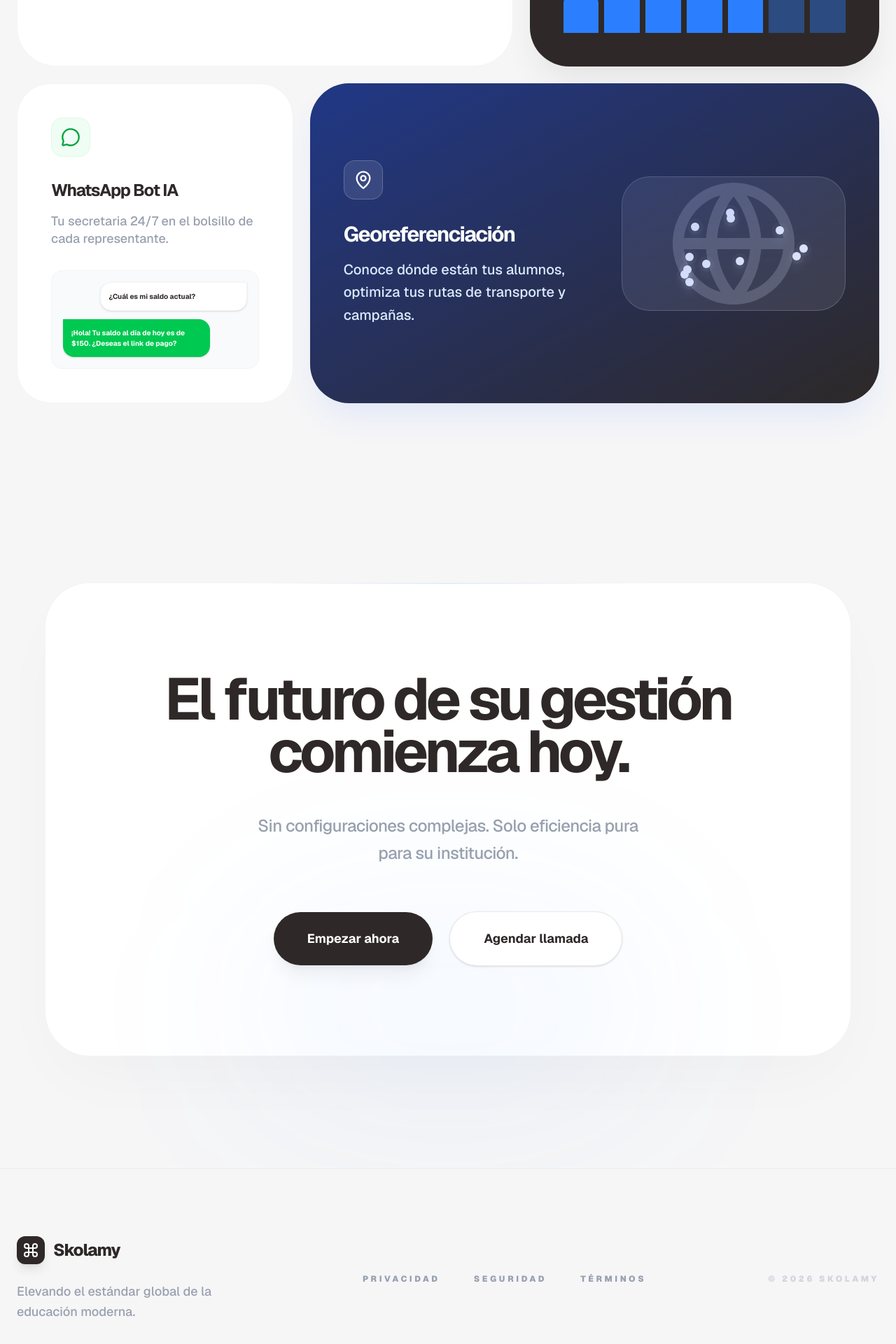
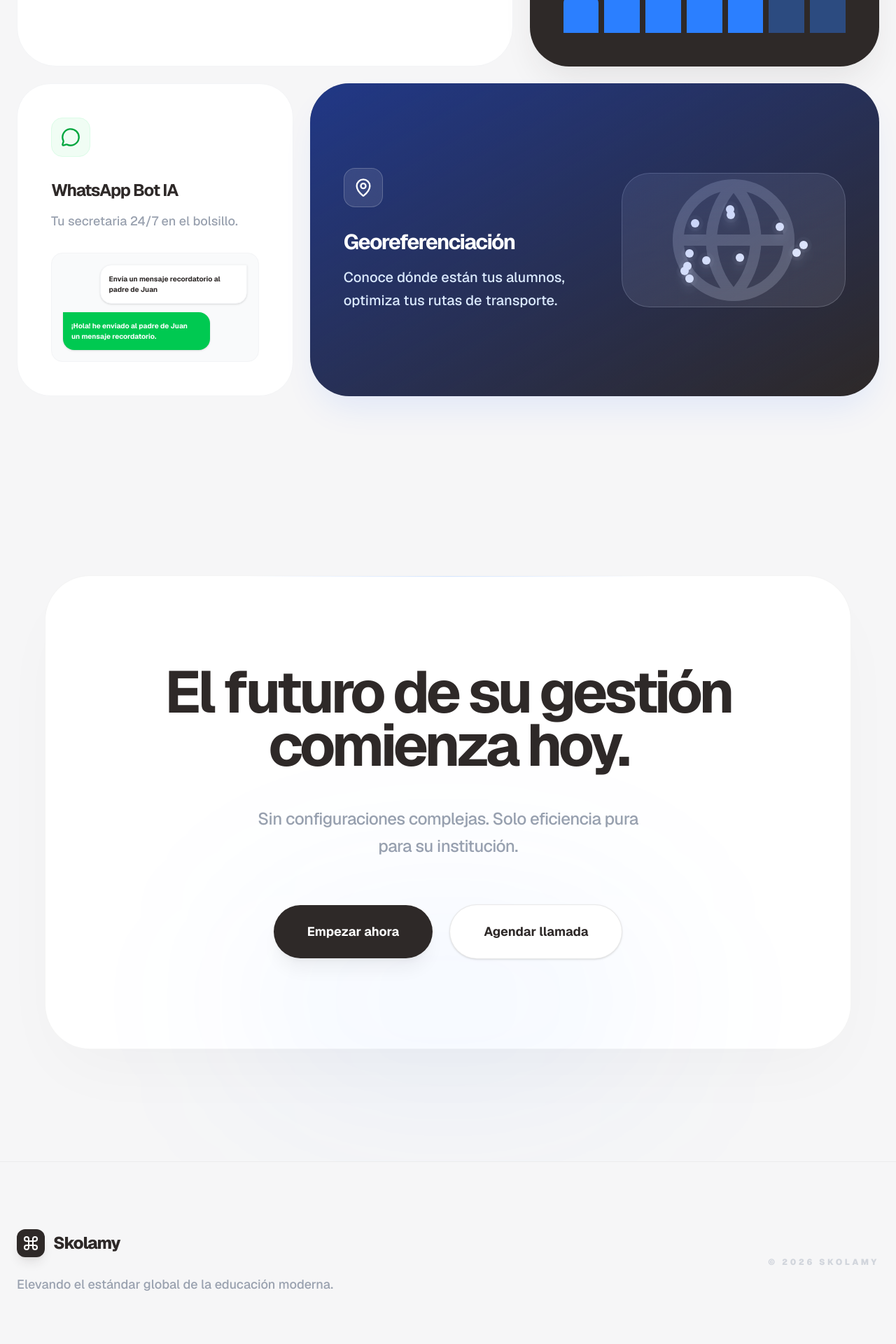
Before and after one commit to HarrysonLadines/skolamy-landing, a Next.js app: page / in a window 1280 px wide. Shown: the part 2560-4480 px from the top of the page at 70% size. Built offline with nearby package versions, Linux system fonts and the light colour scheme; a web font is replaced by a local one.

Commit message:
UX: add general improvements.

```diff
--- a/src/components/landing/Features.tsx
+++ b/src/components/landing/Features.tsx
@@ -16,7 +16,7 @@ export const Features = () => {
         </Reveal>
         <Reveal delay={0.2}>
           <p className="text-gray-400 text-xl md:text-2xl max-w-2xl font-medium mb-20 tracking-tight leading-relaxed">
-            Cada detalle ha sido diseñado para la velocidad y la claridad operativa.
+            Cada detalle ha sido diseñado para velocidad y claridad operativa.
           </p>
         </Reveal>
 
@@ -125,16 +125,16 @@ export const Features = () => {
             </div>
             <h3 className="text-2xl font-bold tracking-tighter mb-4 text-[#2e2928]">WhatsApp Bot IA</h3>
             <p className="text-gray-400 font-medium text-lg leading-snug mb-8">
-              Tu secretaria 24/7 en el bolsillo de cada representante.
+              Tu secretaria 24/7 en el bolsillo.
             </p>
 
             {/* Visual: Chat Simulation */}
             <div className="space-y-3 bg-gray-50 p-4 rounded-2xl border border-gray-100">
               <div className="bg-white p-3 rounded-2xl rounded-tr-none shadow-sm ml-auto max-w-[80%] border border-gray-100">
-                <p className="text-[10px] font-bold text-[#2e2928]">¿Cuál es mi saldo actual?</p>
+                <p className="text-[10px] font-bold text-[#2e2928]">Envía un mensaje recordatorio al padre de Juan</p>
               </div>
               <div className="bg-green-500 p-3 rounded-2xl rounded-tl-none shadow-sm mr-auto max-w-[80%]">
-                <p className="text-[10px] font-bold text-white">¡Hola! Tu saldo al día de hoy es de $150. ¿Deseas el link de pago?</p>
+                <p className="text-[10px] font-bold text-white">¡Hola! he enviado al padre de Juan <br /> un mensaje recordatorio.</p>
               </div>
             </div>
           </motion.div>
@@ -153,7 +153,7 @@ export const Features = () => {
               </div>
               <h3 className="text-3xl font-bold tracking-tighter mb-4 text-white">Georeferenciación</h3>
               <p className="text-blue-100 font-medium text-xl leading-relaxed">
-                Conoce dónde están tus alumnos, optimiza tus rutas de transporte y campañas.
+                Conoce dónde están tus alumnos, optimiza tus rutas de transporte.
               </p>
             </div>
 
--- a/src/components/landing/Footer.tsx
+++ b/src/components/landing/Footer.tsx
@@ -14,13 +14,7 @@ export const Footer = () => {
             </div>
             <span className="font-extrabold tracking-tighter text-2xl text-[#2e2928]">Skolamy</span>
           </div>
-          <p className="text-gray-400 text-lg font-medium max-w-xs leading-relaxed">Elevando el estándar global de la educación moderna.</p>
-        </div>
-
-        <div className="flex flex-wrap gap-12 text-[12px] font-black text-gray-400 uppercase tracking-[0.3em]">
-          <span className="hover:text-[#2e2928] transition-colors">Privacidad</span>
-          <span className="hover:text-[#2e2928] transition-colors">Seguridad</span>
-          <span className="hover:text-[#2e2928] transition-colors">Términos</span>
+          <p className="text-gray-400 text-lg font-medium  leading-relaxed">Elevando el estándar global de la educación moderna.</p>
         </div>
 
         <p className="text-[12px] font-black text-gray-300 uppercase tracking-[0.3em]">
```
